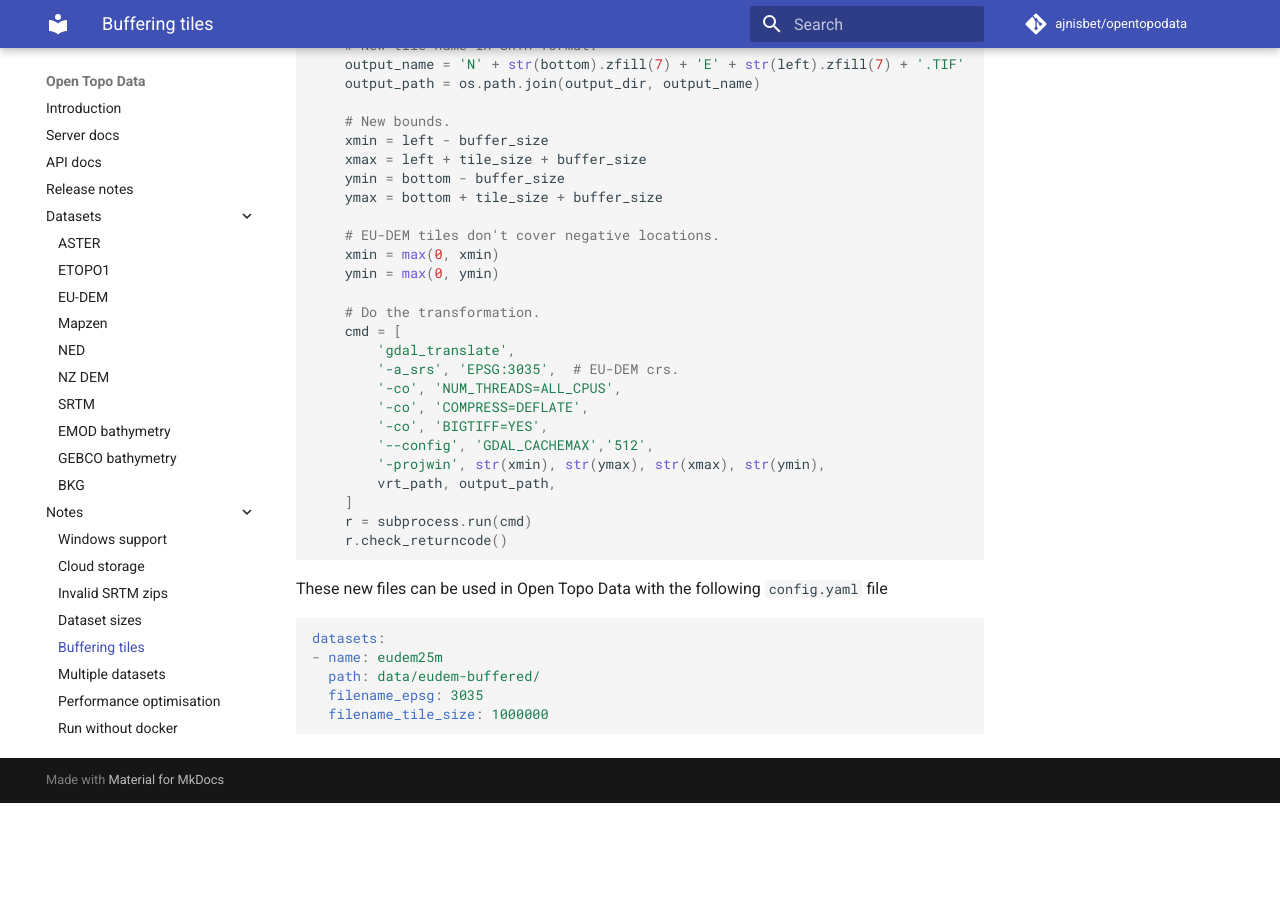
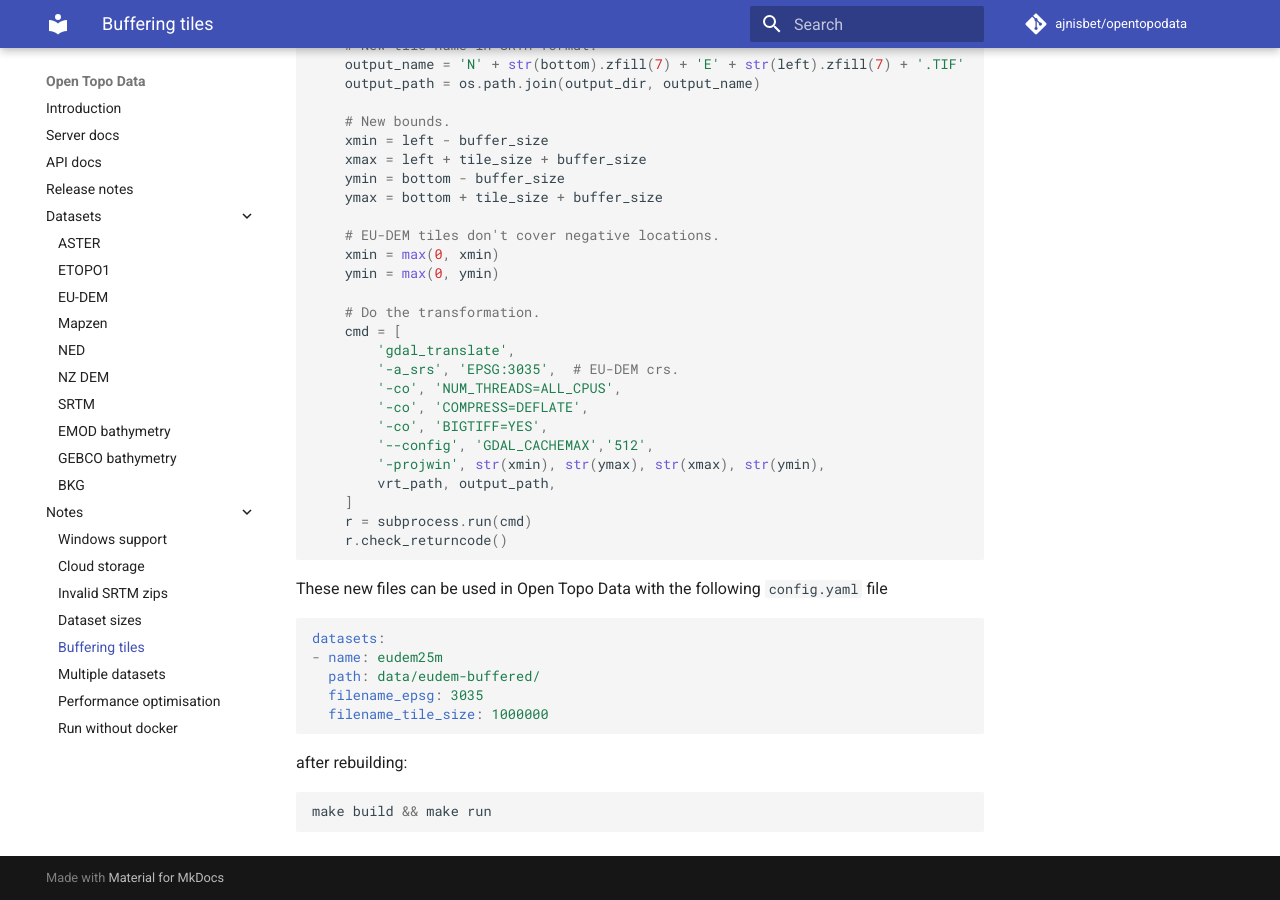
Before and after one commit to ajnisbet/opentopodata, an MkDocs documentation site: the page built from docs/notes/buffering-tiles.md, in a window 1280 px wide and 900 px high, scrolled down 1516 px. Built offline with MkDocs 1.6.1 and Material for MkDocs 9.7.7, drawn with Linux system fonts in a browser that asks for light colours; comment, search, counter and statistics services are not loaded; before the commit the page ends 2319 px from its top, so only the background shows below that.

Commit message:
Clarify rebuild is needed after adding dataset

````diff
--- a/docs/notes/buffering-tiles.md
+++ b/docs/notes/buffering-tiles.md
@@ -97,3 +97,9 @@ datasets:
   filename_epsg: 3035
   filename_tile_size: 1000000
 ```
+
+after rebuilding:
+
+```bash
+make build && make run
+```
````
Also changed, not shown: docs/datasets/eudem.md (+6 -0 lines).
